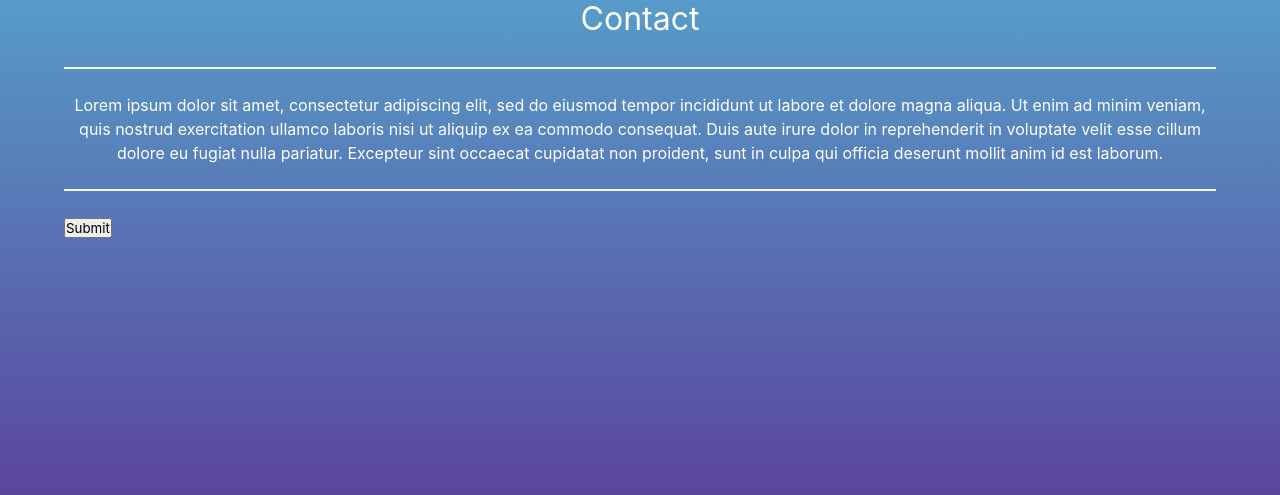
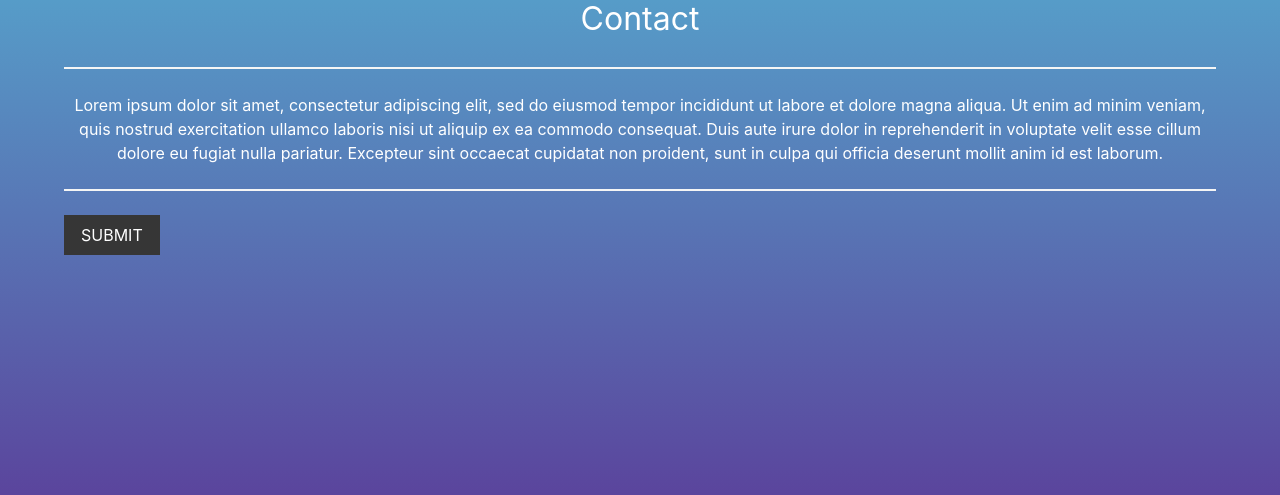
Before and after one commit to negative0101/e-commerce-website, a Django app: template multi_vendor/templates/core/contact.html in a window 1280 px wide. Shown: the part 125-620 px from the top of the page. Run offline with Django 4.2, Linux system fonts and the light colour scheme; the template is opened without the code that fills it, so the values that code supplies are empty.

Commit message:
changed buttons

```diff
--- a/multi_vendor/multi_vendor/product/views.py
+++ b/multi_vendor/multi_vendor/product/views.py
@@ -4,13 +4,12 @@ from django.shortcuts import redirect, render, get_object_or_404
 import random
 from django import views
 from django.utils.text import slugify
-from django.views.generic import TemplateView, ListView
+
 
 from .forms import AddToCartForm, ProductForm, DeleteProductForm
 from .models import Category, Product
 from ..cart.cart import Cart
 from django.contrib.auth import mixins as auth_mixin
-
 
 MESSAGE_FOR_ADDING_PRODUCT_SUCCESS = "Product was added to basket!"
 NUMBER_OF_RANDOM_SIMILAR_ITEMS = 4
--- a/multi_vendor/templates/cart/cart.html
+++ b/multi_vendor/templates/cart/cart.html
@@ -149,7 +149,7 @@
 
             <div class="field">
                 <div class="control">
-                    <button class="btn btn-success btn-round-1">ORDER</button>
+                    <button class="button is-dark is-uppercase">Submit</button>
                 </div>
             </div>
 
--- a/multi_vendor/templates/core/contact.html
+++ b/multi_vendor/templates/core/contact.html
@@ -26,7 +26,7 @@
     <form  action="" method="post">
         {% csrf_token %}
         {{ form }}
-        <input type="Submit" value="Submit">
+        <button class="button is-dark is-uppercase">Submit</button>
     </form>
 
 
--- a/multi_vendor/templates/product/list_item.html
+++ b/multi_vendor/templates/product/list_item.html
@@ -2,10 +2,7 @@
     <div class="box">
 
         <figure class="image is-1by1 mb-4 ">
-            {% if product.image.url %}
-                <img src="{{ product.image.url }}">
-            {% endif %}
-
+            <img src="{{ product.image.url }}">
 
         </figure>
         <h2 class="subtitle headtext has-text-black">{{ product.title }}</h2>
```
Also changed, not shown: multi_vendor/multi_vendor/core/views.py (+0 -15 lines).
